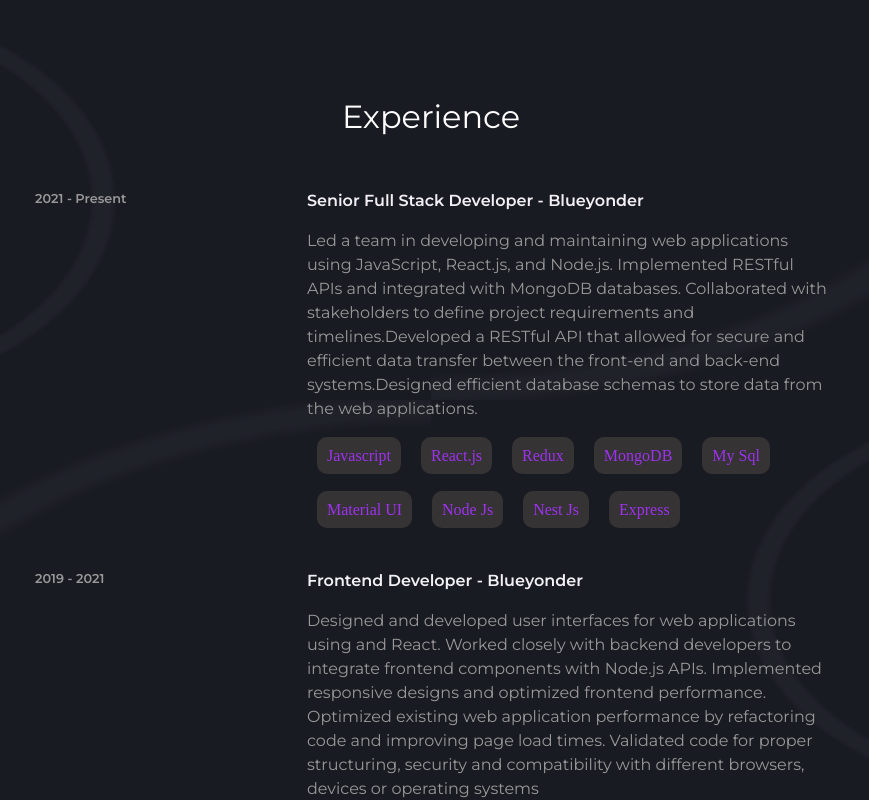
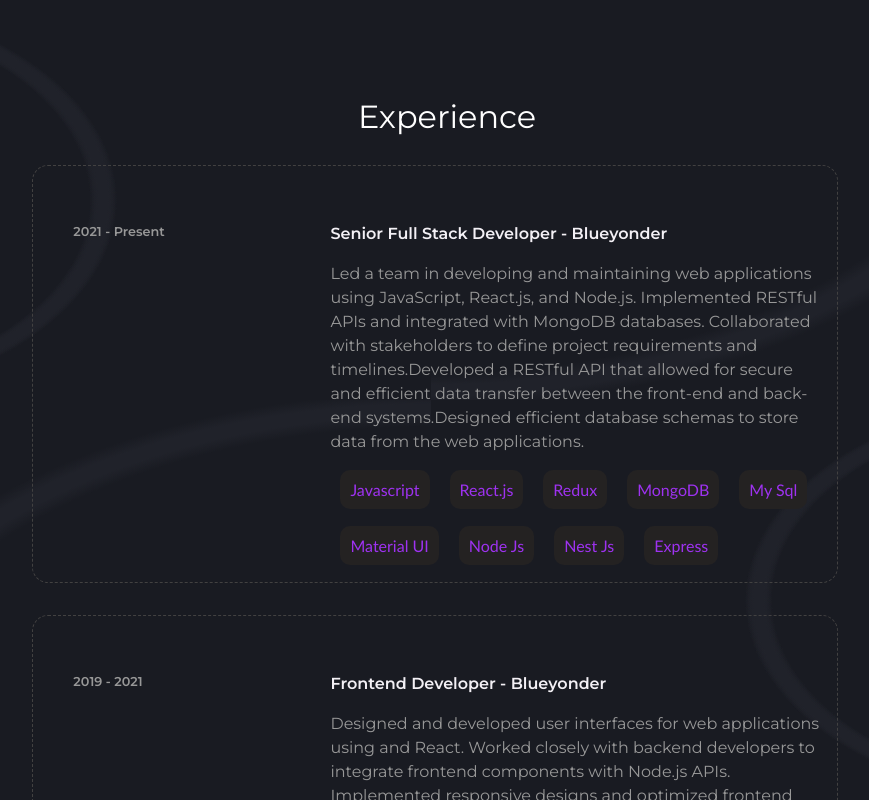
Before and after one commit to ajay-kiran-reddy/react-apps, a React (Vite) app: page / in a window 1280 px wide. Shown: the part 2000-2800 px from the top of the page, without its empty margins (209-1078 px from the left). Built offline with nearby package versions, Linux system fonts and the light colour scheme.

Commit message:
display resolution fixes

```diff
--- a/src/App.css
+++ b/src/App.css
@@ -65,11 +65,19 @@
   color: #9e32f0;
   font-weight: 500;
   padding: 10px;
-  background-color: #353333;
+  background-color: #242222;
   border-radius: 10px;
   font-size: 1rem;
+  font-family: "Gill Sans", "Gill Sans MT", Calibri, "Trebuchet MS", sans-serif;
 }
 .contact-container {
   margin-top: 5rem;
   text-align: center;
 }
+
+.project-container {
+  border: 1px dashed rgb(66, 65, 65);
+  padding: 1rem;
+  margin: 1rem !important;
+  border-radius: 1rem;
+}
--- a/src/App.tsx
+++ b/src/App.tsx
@@ -22,8 +22,11 @@
 };
 export default function PrimarySearchAppBar() {
   return (
-    <Box>
-      <AppBar position="static" style={{ backgroundColor: "transparent" }}>
+    <>
+      <AppBar
+        position="static"
+        style={{ backgroundColor: "transparent", maxWidth: "inherit" }}
+      >
         <Toolbar>
           <Grid container spacing={0}>
             <Grid item xs={6} style={{ textAlign: "left" }}>
@@ -73,7 +76,7 @@
         </Toolbar>
       </AppBar>
 
-      <div style={{ padding: "0 2rem", marginTop: "8rem" }}>
+      <div style={{ padding: "0 0 0 2rem", marginTop: "8rem" }}>
         <Hero />
 
         <Divider component="div" style={dividerStyle} />
@@ -93,6 +96,6 @@
         <Divider component="div" style={dividerStyle} />
         <Contact />
       </div>
-    </Box>
+    </>
   );
 }
--- a/src/components/About.tsx
+++ b/src/components/About.tsx
@@ -21,7 +21,11 @@
             initial={{ opacity: 0, x: -100 }}
             transition={{ duration: 0.5, delay: 0.5 }}
           >
-            <img src={Ajay} alt="about_pic" style={{ maxHeight: "400px" }} />
+            <img
+              src={Ajay}
+              alt="about_pic"
+              style={{ maxHeight: "400px", width: "100%" }}
+            />
           </motion.div>
         </Grid>
         <Grid item xs={12} md={6}>
--- a/src/components/Experience.tsx
+++ b/src/components/Experience.tsx
@@ -21,8 +21,8 @@
           <Grid container spacing={3}>
             {EXPERIENCES.map((item) => {
               return (
-                <>
-                  <Grid item xs={4} style={{ marginTop: "1rem" }}>
+                <Grid container spacing={3} className="project-container">
+                  <Grid item xs={12} md={4} style={{ marginTop: "1rem" }}>
                     <motion.div
                       whileInView={{ opacity: 1, x: 0 }}
                       initial={{ opacity: 0, x: -100 }}
@@ -34,7 +34,7 @@
                     </motion.div>
                   </Grid>
 
-                  <Grid item xs={8} style={{ marginTop: "1rem" }}>
+                  <Grid item xs={12} md={8} style={{ marginTop: "1rem" }}>
                     <motion.div
                       whileInView={{ opacity: 1, x: 0 }}
                       initial={{ opacity: 0, x: 100 }}
@@ -65,7 +65,7 @@
                       </Box>
                     </motion.div>
                   </Grid>
-                </>
+                </Grid>
               );
             })}
           </Grid>
--- a/src/components/Hero.tsx
+++ b/src/components/Hero.tsx
@@ -44,7 +44,7 @@
             initial={{ opacity: 0, x: 100 }}
             transition={{ duration: 1, delay: 1.5 }}
           >
-            <img src={Ajay} alt="about_pic" style={{ maxHeight: "500px" }} />
+            <img src={Ajay} alt="about_pic" style={{ maxHeight: "400px" }} />
           </motion.div>
         </Grid>
       </Grid>
--- a/src/components/Projects.tsx
+++ b/src/components/Projects.tsx
@@ -17,15 +17,16 @@
         <Typography className="experience">Projects</Typography>
       </motion.div>
 
-      <Grid container spacing={3}>
+      <Grid container>
         <Grid xs={12} item md={2}></Grid>
 
         <Grid item xs={12} md={8}>
-          <Grid container spacing={5}>
+          <Grid container spacing={3}>
             {PROJECTS.map((item) => {
               return (
                 <>
-                  <Grid item xs={5} style={{ marginTop: "1rem" }}>
+                  <Grid container spacing={3} className="project-container">
+                    <Grid item xs={12} md={5} style={{ marginTop: "1rem" }}>
                       <motion.div
                         whileInView={{ opacity: 1, x: 0 }}
                         initial={{ opacity: 0, x: -100 }}
@@ -38,6 +39,7 @@
 
                         <Box mt={2} style={{ textAlign: "center" }}>
                           <Button
+                            style={{ maxWidth: "100px" }}
                             size="small"
                             onClick={() => handleLaunchProject(item.link)}
                             startIcon={
@@ -62,15 +64,18 @@
                         </Box>
                       </motion.div>
                     </Grid>
-                  <Grid item xs={1}></Grid>
-                  <Grid item xs={6} style={{ marginTop: "1rem" }}>
+                    <Grid item xs={12} md={1}></Grid>
+                    <Grid item xs={12} md={6}>
                       <motion.div
                         whileInView={{ opacity: 1, x: 0 }}
                         initial={{ opacity: 0, x: 100 }}
                         transition={{ duration: 1, delay: 0.5 }}
                       >
                         <Box>
-                        <Typography color="primary" style={{ fontWeight: 600 }}>
+                          <Typography
+                            color="primary"
+                            style={{ fontWeight: 600 }}
+                          >
                             {item.title}
                           </Typography>
 
@@ -94,6 +99,7 @@
                         </Box>
                       </motion.div>
                     </Grid>
+                  </Grid>
                 </>
               );
             })}
--- a/src/components/Technologies.tsx
+++ b/src/components/Technologies.tsx
@@ -106,7 +106,6 @@
                       repeat: Infinity,
                       repeatType: "reverse",
                       x: { type: "spring", bounce: 20 },
-                      bounce: 5,
                     }}
                   >
                     <Grid className="tech" item style={{ margin: "0.5rem" }}>
--- a/src/index.css
+++ b/src/index.css
@@ -13,3 +13,10 @@
     radial-gradient(var(--_c)) 0 calc(var(--s) / 2) / var(--s) var(--s) var(--c);
   background-attachment: fixed;
 }
+
+body {
+  max-width: 100% !important;
+  overflow-x: hidden;
+  overflow-y: scroll;
+  height: 100vh !important;
+}
```
Lines whose indentation alone changed are shown as unchanged.
